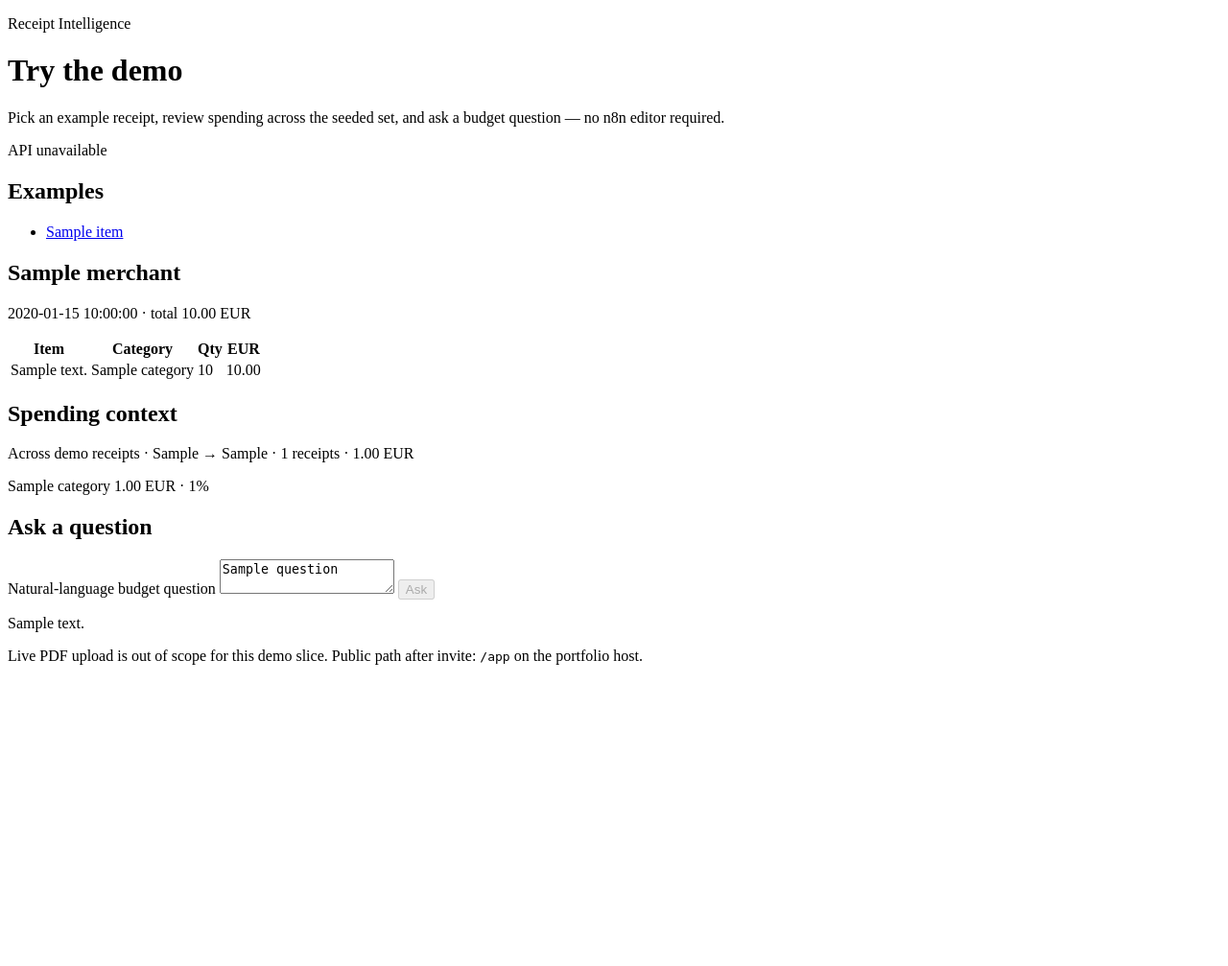
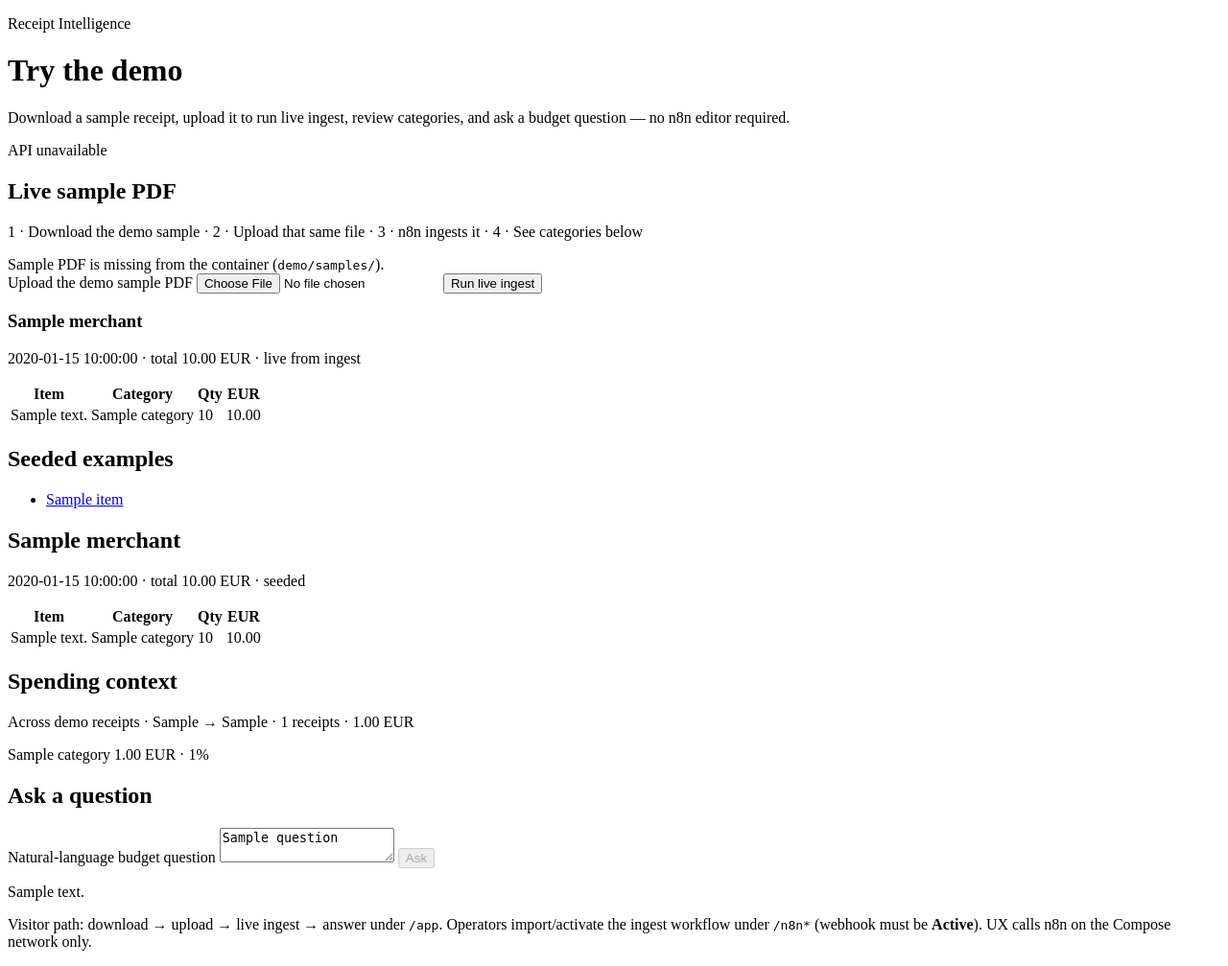
Before and after one commit to RoxanaTapia/receipt-intelligence-demo, a FastAPI app: template demo/app/templates/index.html in a window 1280 px wide. Shown: the whole page at 96% size. Before the commit the page ends 693 px from the top, so only its background shows below. Run offline with FastAPI, Linux system fonts and the light colour scheme; the template is opened without the code that fills it: most values are stand-ins (such as "Sample title", 1, 10 or a date in 2020).

Commit message:
Add live sample download, upload validation, and n8n ingest to the demo UX.
Visitors can download the vendored PDF, upload only that sample, and see categories from the webhook persist response without opening n8n.

Co-authored-by: Cursor <cursoragent@cursor.com>

```diff
--- a/demo/app/main.py
+++ b/demo/app/main.py
@@ -1,22 +1,31 @@
-"""Visitor demo: pick an example receipt, view spending context, ask a question."""
+"""Visitor demo: seed examples, live sample PDF ingest, spending context, Q&A."""
 
 from __future__ import annotations
 
+import json
 import os
 from pathlib import Path
+from typing import Any
 
-from fastapi import FastAPI, Form, Request
-from fastapi.responses import HTMLResponse, RedirectResponse
+from fastapi import FastAPI, File, Form, HTTPException, Request, UploadFile
+from fastapi.responses import FileResponse, HTMLResponse, RedirectResponse
 from fastapi.staticfiles import StaticFiles
 from fastapi.templating import Jinja2Templates
 
 from app.api_client import ApiError, ReceiptApiClient
 from app.examples import get_example, load_examples
+from app.n8n_client import N8nIngestClient, N8nIngestError
+from app.sample import SAMPLE_FILENAME, SAMPLE_ID, sample_pdf_path, validate_demo_sample
 
 APP_DIR = Path(__file__).resolve().parent
 SEED_DIR = Path(os.getenv("SEED_DIR", str(APP_DIR.parent / "seed")))
+SAMPLES_DIR = Path(os.getenv("SAMPLES_DIR", str(APP_DIR.parent / "samples")))
 RECEIPT_DATA_PATH = Path(os.getenv("RECEIPT_DATA_PATH", "/data/receipts"))
 API_BASE_URL = os.getenv("API_BASE_URL", "http://api:8000")
+N8N_INGEST_WEBHOOK_URL = os.getenv(
+    "N8N_INGEST_WEBHOOK_URL",
+    "http://n8n:5678/webhook/receipt-demo-ingest",
+)
 # Explicit seed window — analytics is corpus-wide; dates keep the demo stable.
 DEMO_START_DATE = os.getenv("DEMO_START_DATE", "2026-05-01")
 DEMO_END_DATE = os.getenv("DEMO_END_DATE", "2026-05-31")
@@ -42,9 +51,10 @@ app = FastAPI(title="Receipt Intelligence Demo", root_path=ROOT_PATH)
 app.mount("/static", StaticFiles(directory=APP_DIR / "static"), name="static")
 templates = Jinja2Templates(directory=str(APP_DIR / "templates"))
 api = ReceiptApiClient(API_BASE_URL)
+n8n = N8nIngestClient(N8N_INGEST_WEBHOOK_URL)
 
 
-def _base_context(request: Request) -> dict:
+def _base_context(request: Request) -> dict[str, Any]:
     return {
         "request": request,
         "root_path": ROOT_PATH,
@@ -52,16 +62,32 @@ def _base_context(request: Request) -> dict:
         "demo_css": DEMO_CSS,
         "demo_start": DEMO_START_DATE,
         "demo_end": DEMO_END_DATE,
+        "sample_id": SAMPLE_ID,
+        "sample_filename": SAMPLE_FILENAME,
     }
 
 
-@app.get("/health")
-def health() -> dict[str, str]:
-    return {"status": "ok"}
+def _load_persisted_receipt(filename: str) -> dict[str, Any] | None:
+    """Read categorized JSON from the shared receipts volume."""
+    path = RECEIPT_DATA_PATH / Path(filename).name
+    if not path.is_file():
+        return None
+    data = json.loads(path.read_text(encoding="utf-8"))
+    return data if isinstance(data, dict) else None
 
 
-@app.get("/", response_class=HTMLResponse)
-def index(request: Request, example: str | None = None) -> HTMLResponse:
+def _page(
+    request: Request,
+    *,
+    example: str | None = None,
+    question: str = "",
+    answer: dict[str, Any] | None = None,
+    qa_error: str | None = None,
+    live_receipt: dict[str, Any] | None = None,
+    live_meta: dict[str, Any] | None = None,
+    live_error: str | None = None,
+    ingest_ok: bool = False,
+) -> HTMLResponse:
     examples = load_examples(SEED_DIR, RECEIPT_DATA_PATH)
     selected = get_example(examples, example)
     summary = None
@@ -85,10 +111,85 @@ def index(request: Request, example: str | None = None) -> HTMLResponse:
             "summary": summary,
             "api_ok": api_ok,
             "api_error": api_error,
-            "answer": None,
-            "question": "",
-            "qa_error": None,
+            "answer": answer,
+            "question": question,
+            "qa_error": qa_error,
+            "live_receipt": live_receipt,
+            "live_meta": live_meta,
+            "live_error": live_error,
+            "ingest_ok": ingest_ok,
+            "sample_ready": sample_pdf_path(SAMPLES_DIR).is_file(),
         },
+    )
+
+
+@app.get("/health")
+def health() -> dict[str, str]:
+    return {"status": "ok"}
+
+
+@app.get("/sample.pdf")
+def download_sample() -> FileResponse:
+    """Serve the vendored allowlisted sample for visitor download."""
+    path = sample_pdf_path(SAMPLES_DIR)
+    if not path.is_file():
+        raise HTTPException(status_code=404, detail="Demo sample PDF is not packaged")
+    return FileResponse(
+        path,
+        media_type="application/pdf",
+        filename=SAMPLE_FILENAME,
+    )
+
+
+@app.get("/", response_class=HTMLResponse)
+def index(request: Request, example: str | None = None) -> HTMLResponse:
+    return _page(request, example=example)
+
+
+@app.post("/ingest", response_class=HTMLResponse)
+async def ingest(
+    request: Request,
+    pdf: UploadFile = File(...),
+    example: str = Form(""),
+) -> HTMLResponse:
+    """Validate uploaded sample, trigger n8n webhook, show persisted categories."""
+    content = await pdf.read()
+    reject = validate_demo_sample(pdf.filename, content)
+    if reject:
+        return _page(request, example=example or None, live_error=reject)
+
+    try:
+        meta = n8n.trigger_sample(SAMPLE_ID)
+    except N8nIngestError as exc:
+        return _page(
+            request,
+            example=example or None,
+            live_error=(
+                f"{exc} — Is the ingest workflow Active? "
+                "Operators: import/activate in /n8n*."
+            ),
+        )
+
+    filename = str(meta["persistedFilename"])
+    receipt = _load_persisted_receipt(filename)
+    if receipt is None:
+        return _page(
+            request,
+            example=example or None,
+            live_meta=meta,
+            live_error=(
+                f"Ingest reported {filename}, but the file is not visible on the "
+                "shared receipts volume yet. Refresh in a moment or check n8n."
+            ),
+            ingest_ok=True,
+        )
+
+    return _page(
+        request,
+        example=example or None,
+        live_receipt=receipt,
+        live_meta=meta,
+        ingest_ok=True,
     )
 
 
@@ -98,6 +199,7 @@ def ask(
     question: str = Form(...),
     example: str = Form(""),
 ) -> HTMLResponse:
+    cleaned = question.strip()
     examples = load_examples(SEED_DIR, RECEIPT_DATA_PATH)
     selected = get_example(examples, example or None)
     summary = None
@@ -105,7 +207,6 @@ def ask(
     api_ok = False
     answer = None
     qa_error = None
-    cleaned = question.strip()
 
     try:
         api.health()
@@ -134,6 +235,11 @@ def ask(
             "answer": answer,
             "question": cleaned,
             "qa_error": qa_error,
+            "live_receipt": None,
+            "live_meta": None,
+            "live_error": None,
+            "ingest_ok": False,
+            "sample_ready": sample_pdf_path(SAMPLES_DIR).is_file(),
         },
     )
 
@@ -141,3 +247,8 @@ def ask(
 @app.get("/ask")
 def ask_get() -> RedirectResponse:
     return RedirectResponse(url=public_url("/"), status_code=303)
+
+
+@app.get("/ingest")
+def ingest_get() -> RedirectResponse:
+    return RedirectResponse(url=public_url("/"), status_code=303)
--- /dev/null
+++ b/demo/app/sample.py
@@ -0,0 +1,37 @@
+"""Allowlisted demo sample PDF — download + upload validation."""
+
+from __future__ import annotations
+
+import hashlib
+from pathlib import Path
+
+# Primary visitor sample (must match n8n allowlist id → <id>.pdf on the samples mount).
+SAMPLE_ID = "03-small"
+SAMPLE_FILENAME = f"{SAMPLE_ID}.pdf"
+# Vendored copy under demo/samples/ — keep in sync with n8n samples/receipts/03-small.pdf.
+SAMPLE_SHA256 = "42eebc8839e83b0b076642cd4dac0e79457da57d41cfba97f27ff076e57eb2f7"
+
+
+def sample_pdf_path(samples_dir: Path) -> Path:
+    """Path to the vendored demo sample PDF."""
+    return samples_dir / SAMPLE_FILENAME
+
+
+def validate_demo_sample(filename: str | None, content: bytes) -> str | None:
+    """Return an error message if upload is not the known demo sample; else None."""
+    if not content:
+        return "Upload is empty. Download the demo sample PDF and upload that file."
+    digest = hashlib.sha256(content).hexdigest()
+    if digest != SAMPLE_SHA256:
+        return (
+            "This file is not the demo sample. "
+            "Download the sample PDF from this page and upload that file."
+        )
+    # Filename is a soft check — hash is authoritative.
+    if filename and Path(filename).name.lower() not in {
+        SAMPLE_FILENAME.lower(),
+        SAMPLE_ID.lower(),
+    }:
+        # Still accept if hash matches (browser may rename on save).
+        pass
+    return None
--- a/demo/app/static/demo.css
+++ b/demo/app/static/demo.css
@@ -258,6 +258,50 @@ th {
   color: var(--err);
 }
 
+.banner.ok {
+  background: var(--ok-bg);
+  color: var(--ok);
+}
+
+.live-panel {
+  margin-bottom: 0.25rem;
+}
+
+.live-actions {
+  margin: 0 0 0.85rem;
+}
+
+.live-heading {
+  font-size: 1.05rem;
+  margin: 0 0 0.35rem;
+}
+
+.button {
+  display: inline-block;
+  text-decoration: none;
+  border-radius: 6px;
+  padding: 0.55rem 0.95rem;
+  font: inherit;
+  font-weight: 650;
+  font-size: 0.95rem;
+}
+
+.button.secondary {
+  background: #fff;
+  color: var(--accent);
+  border: 1px solid var(--accent);
+}
+
+.button.secondary:hover {
+  background: var(--ok-bg);
+}
+
+.ask-form input[type="file"] {
+  font: inherit;
+  font-size: 0.9rem;
+  color: var(--muted);
+}
+
 .note {
   margin-top: 1.5rem;
   color: var(--muted);
--- a/demo/app/templates/index.html
+++ b/demo/app/templates/index.html
@@ -4,8 +4,8 @@
 <p class="brand">Receipt Intelligence</p>
 <h1>Try the demo</h1>
 <p class="lede">
-  Pick an example receipt, review spending across the seeded set, and ask a budget question —
-  no n8n editor required.
+  Download a sample receipt, upload it to run live ingest, review categories, and ask a budget
+  question — no n8n editor required.
 </p>
 
 {% if api_ok %}
@@ -24,9 +24,77 @@
 </div>
 {% endif %}
 
-<div class="layout">
+<section class="panel live-panel">
+  <h2>Live sample PDF</h2>
+  <p class="meta">
+    1 · Download the demo sample · 2 · Upload that same file · 3 · n8n ingests it · 4 · See categories below
+  </p>
+  {% if sample_ready %}
+  <p class="live-actions">
+    <a class="button secondary" href="{{ public_url('/sample.pdf') }}">Download {{ sample_filename }}</a>
+  </p>
+  {% else %}
+  <div class="banner warn">Sample PDF is missing from the container (<code>demo/samples/</code>).</div>
+  {% endif %}
+  <form
+    class="ask-form"
+    method="post"
+    action="{{ public_url('/ingest') }}"
+    enctype="multipart/form-data"
+  >
+    {% if selected %}
+    <input type="hidden" name="example" value="{{ selected.id }}" />
+    {% endif %}
+    <label for="pdf">Upload the demo sample PDF</label>
+    <input id="pdf" name="pdf" type="file" accept="application/pdf,.pdf" required />
+    <button type="submit">Run live ingest</button>
+  </form>
+  {% if live_error %}
+  <div class="banner err" style="margin-top: 1rem">{{ live_error }}</div>
+  {% endif %}
+  {% if ingest_ok and live_meta %}
+  <div class="banner ok" style="margin-top: 1rem">
+    Ingest complete
+    {% if live_meta.persistedFilename %}
+    · <code>{{ live_meta.persistedFilename }}</code>
+    {% endif %}
+  </div>
+  {% endif %}
+  {% if live_receipt %}
+  <div style="margin-top: 1rem">
+    <h3 class="live-heading">{{ live_receipt.merchant }}</h3>
+    <p class="meta">
+      {{ live_receipt.date }} · total
+      <span class="num">{{ '%.2f'|format(live_receipt.total) }} EUR</span>
+      · live from ingest
+    </p>
+    <table>
+      <thead>
+        <tr>
+          <th>Item</th>
+          <th>Category</th>
+          <th class="num">Qty</th>
+          <th class="num">EUR</th>
+        </tr>
+      </thead>
+      <tbody>
+        {% for line in live_receipt.line_items %}
+        <tr>
+          <td>{{ line.description }}</td>
+          <td>{{ line.category }}</td>
+          <td class="num">{{ line.quantity }}</td>
+          <td class="num">{{ '%.2f'|format(line.price) }}</td>
+        </tr>
+        {% endfor %}
+      </tbody>
+    </table>
+  </div>
+  {% endif %}
+</section>
+
+<div class="layout" style="margin-top: 1.25rem">
   <aside class="panel">
-    <h2>Examples</h2>
+    <h2>Seeded examples</h2>
     {% if examples %}
     <ul class="example-list">
       {% for item in examples %}
@@ -52,6 +120,7 @@
       <p class="meta">
         {{ selected.receipt.date }} · total
         <span class="num">{{ '%.2f'|format(selected.receipt.total) }} EUR</span>
+        · seeded
       </p>
       <table>
         <thead>
@@ -128,7 +197,8 @@
 </div>
 
 <p class="note">
-  Live PDF upload is out of scope for this demo slice. Public path after invite:
-  <code>/app</code> on the portfolio host.
+  Visitor path: download → upload → live ingest → answer under <code>/app</code>.
+  Operators import/activate the ingest workflow under <code>/n8n*</code>
+  (webhook must be <strong>Active</strong>). UX calls n8n on the Compose network only.
 </p>
 {% endblock %}
```
Also changed, not shown: demo/app/n8n_client.py (added, +70 -0 lines), demo/samples/README.md (added), 2 other files.
